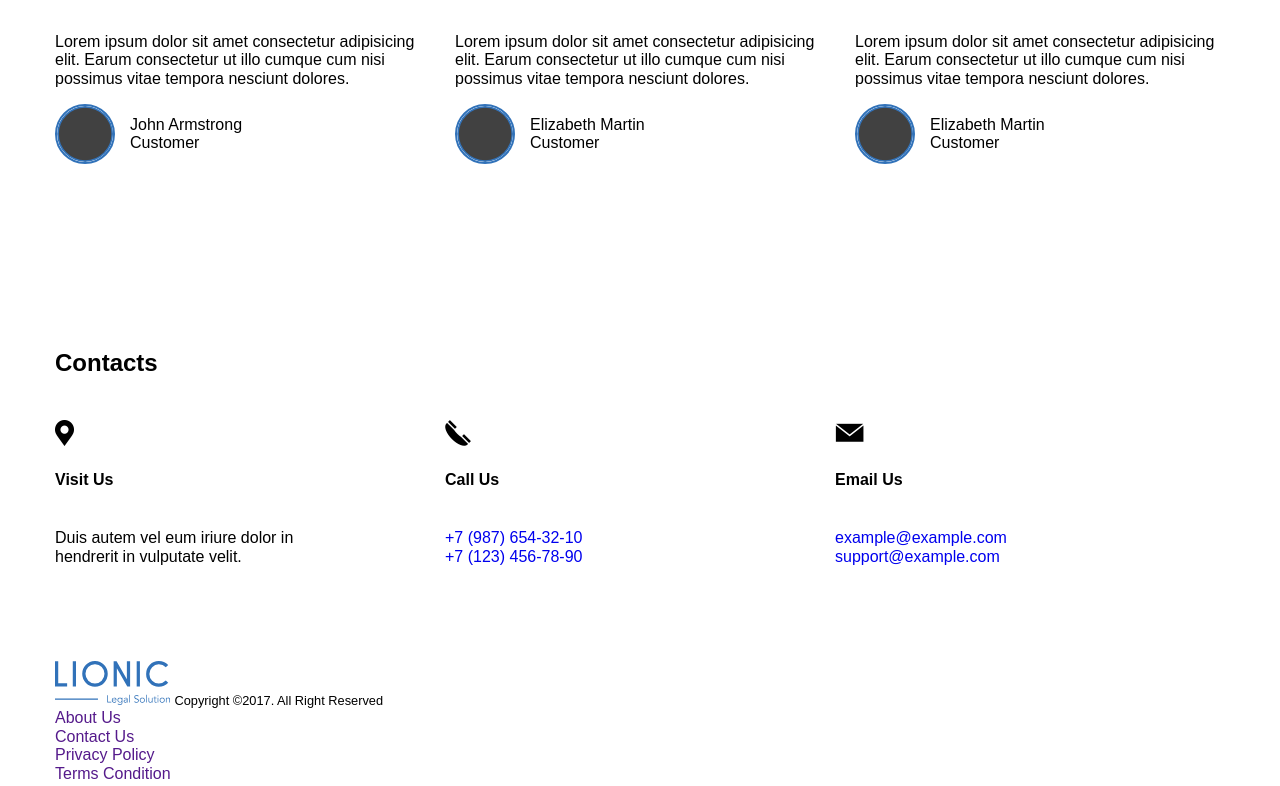
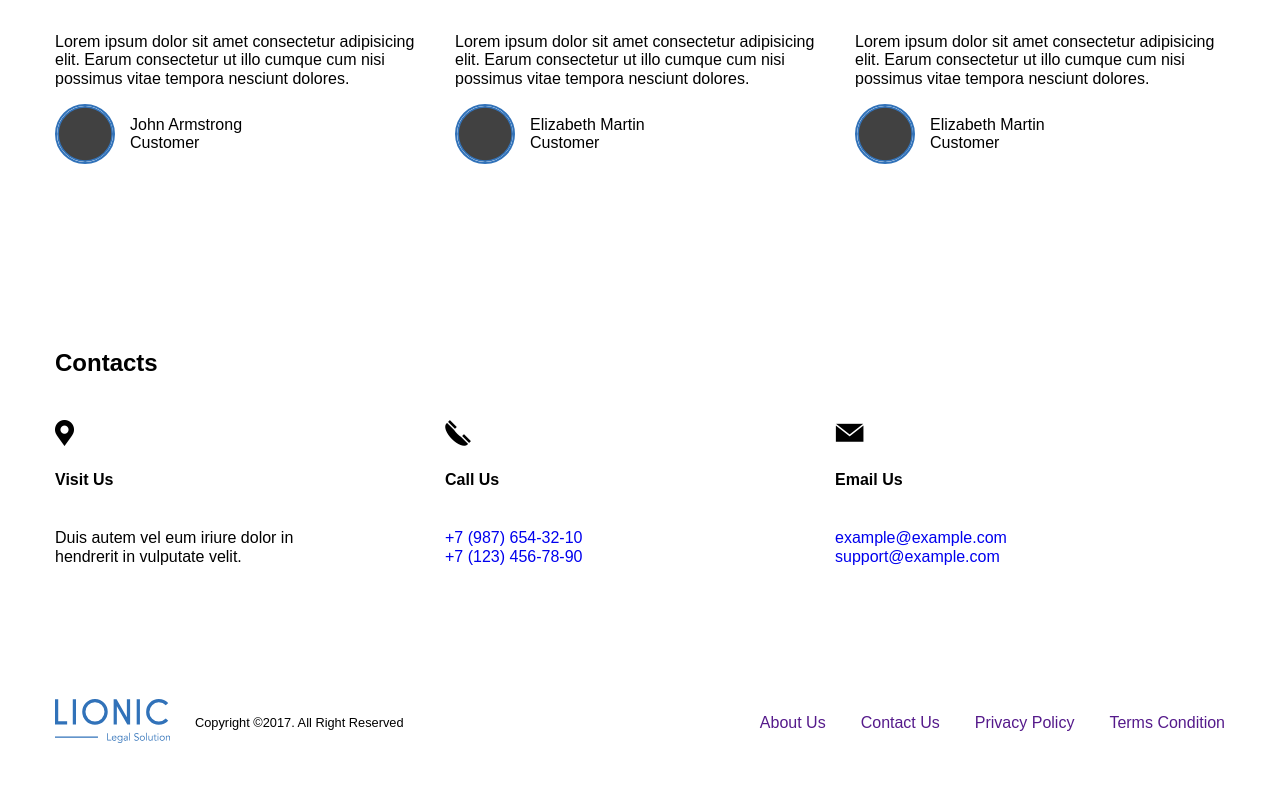
Before and after one commit to AtesiT/Skillbox, a plain HTML site: page 5/index.html in a window 1280 px wide. Shown: the part 1291-2077 px from the top of the page. Drawn offline with Linux system fonts and the light colour scheme.

Commit message:
alomst footer done without icons

```diff
--- a/5/css/style.css
+++ b/5/css/style.css
@@ -198,3 +198,32 @@ html {
     display: block;
     margin-bottom: 40px;
 }
+
+/* Footer */
+.footer {
+    height: 125px;
+}
+
+.footer-container {
+    display: flex;
+    align-items: center;
+    height: 100%;
+    justify-content: space-between;
+}
+
+.footer-left {
+    display: flex;
+    align-items: center;
+}
+
+.footer-logo {
+    margin-right: 25px;
+}
+
+.footer-nav-list {
+    display: flex;
+}
+
+.footer-nav-item:not(:last-child) {
+    margin-right: 35px;
+}
--- a/5/index.html
+++ b/5/index.html
@@ -205,7 +205,7 @@
 
 
     <footer class="footer">
-      <div class="container">
+      <div class="container footer-container">
         <div class="footer-left">
             <a href="" class="footer-logo">
                 <img src="img/Logo.svg" alt="" class="footer-logo-img">
```
